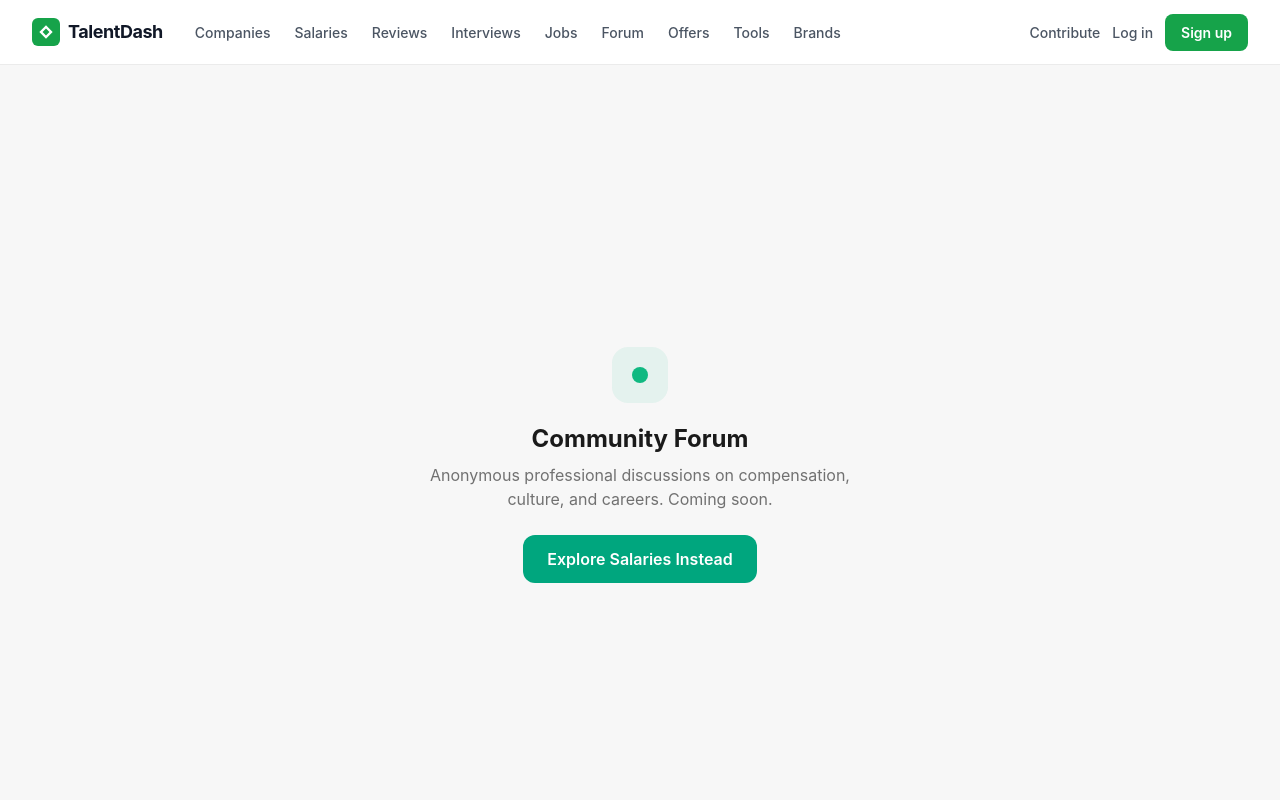
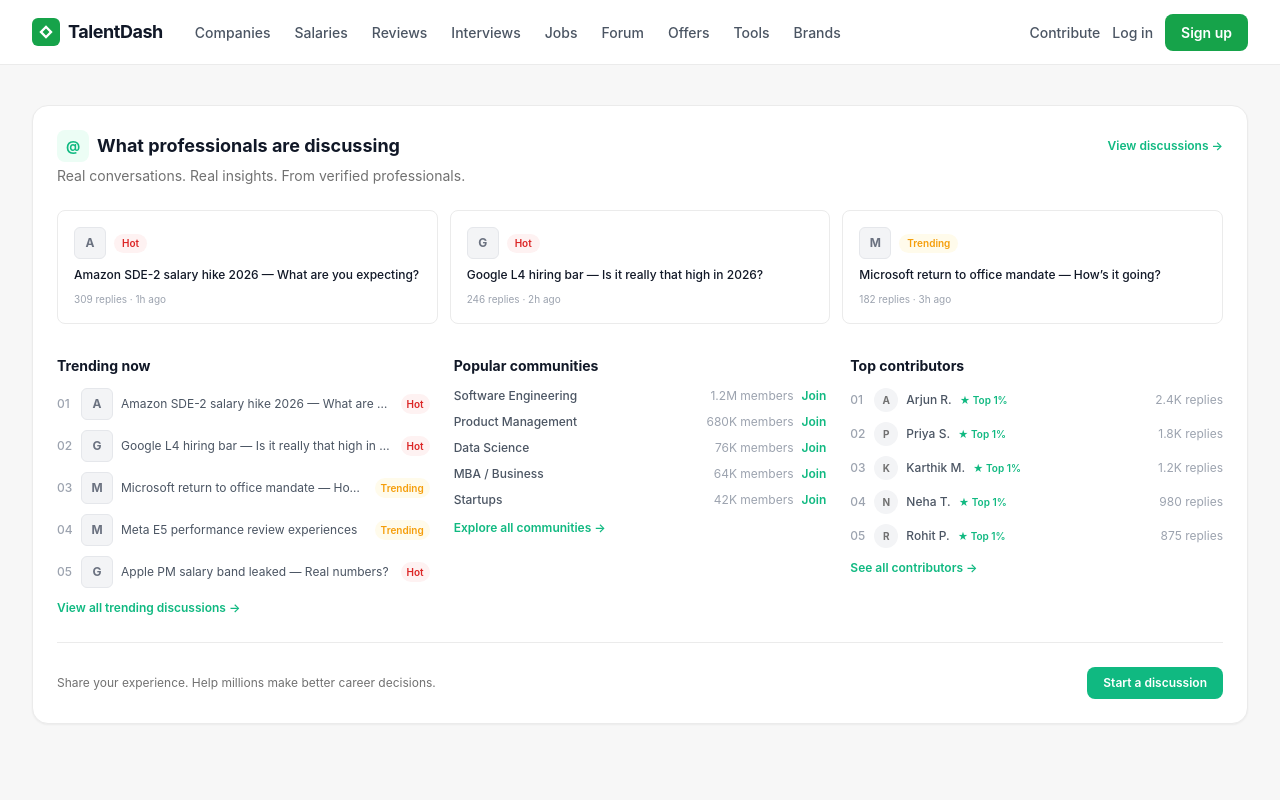
Before and after one commit to Visshwasmai24/talentdash, a Next.js app: page /community in a window 1280 px wide. Shown: the top 800 px of the page. Built offline with nearby package versions, Linux system fonts and the light colour scheme.

Commit message:
Refactor CommunityPage layout and update metadata

```diff
--- a/app/community/page.tsx
+++ b/app/community/page.tsx
@@ -1,25 +1,132 @@
 import { Metadata } from 'next';
 import Link from 'next/link';
 import { SITE_URL } from '@/lib/config';
+import { COMPANY_META } from '@/lib/mock-data';
+import CompanyLogo from '@/components/ui/CompanyLogo';
 
 export const metadata: Metadata = {
   title: 'Community Forum | TalentDash',
-  description: 'Anonymous professional discussions on compensation, culture, and careers. Coming soon.',
+  description: 'Anonymous professional discussions on compensation, culture, and careers.',
   alternates: { canonical: `${SITE_URL}/community` },
 };
 
-export default function Page() {
+const TRENDING_DISCUSSIONS = [
+  { slug: 'amazon', title: 'Amazon SDE-2 salary hike 2026 — What are you expecting?', replies: 309, time: '1h ago', tag: 'Hot' },
+  { slug: 'google', title: 'Google L4 hiring bar — Is it really that high in 2026?', replies: 246, time: '2h ago', tag: 'Hot' },
+  { slug: 'microsoft', title: 'Microsoft return to office mandate — How\u2019s it going?', replies: 182, time: '3h ago', tag: 'Trending' },
+  { slug: 'meta', title: 'Meta E5 performance review experiences', replies: 99, time: '4h ago', tag: 'Trending' },
+  { slug: 'google', title: 'Apple PM salary band leaked — Real numbers?', replies: 87, time: '5h ago', tag: 'Hot' },
+];
+
+const POPULAR_COMMUNITIES = [
+  ['Software Engineering', '1.2M members'],
+  ['Product Management', '680K members'],
+  ['Data Science', '76K members'],
+  ['MBA / Business', '64K members'],
+  ['Startups', '42K members'],
+];
+
+const TOP_CONTRIBUTORS = [
+  ['Arjun R.', 'Top 1%', '2.4K replies'],
+  ['Priya S.', 'Top 1%', '1.8K replies'],
+  ['Karthik M.', 'Top 1%', '1.2K replies'],
+  ['Neha T.', 'Top 1%', '980 replies'],
+  ['Rohit P.', 'Top 1%', '875 replies'],
+];
+
+export default function CommunityPage() {
   return (
-    <main className="min-h-screen bg-[#F7F7F7] flex items-center justify-center px-4">
-      <div className="text-center max-w-md">
-        <div className="w-14 h-14 rounded-2xl mx-auto mb-5 flex items-center justify-center" style={{ backgroundColor: '#10B98115' }}>
-          <span className="w-4 h-4 rounded-full" style={{ backgroundColor: '#10B981' }} />
+    <main className="min-h-screen bg-[#F7F7F7]">
+      <div className="max-w-7xl mx-auto px-4 sm:px-6 lg:px-8 py-10">
+        <div className="bg-white rounded-2xl border border-[#EBEBEB] p-6 shadow-sm">
+          <div className="flex items-center justify-between mb-1">
+            <div className="flex items-center gap-2">
+              <span className="w-8 h-8 rounded-lg bg-[#ECFDF5] flex items-center justify-center text-[#10B981] font-bold text-sm">@</span>
+              <h1 className="text-lg font-bold text-[#111827]">What professionals are discussing</h1>
+            </div>
+            <Link href="#" className="text-xs font-semibold text-[#10B981] hover:underline">View discussions →</Link>
+          </div>
+          <p className="text-sm text-[#717171] mb-6">Real conversations. Real insights. From verified professionals.</p>
+
+          <div className="grid grid-cols-1 sm:grid-cols-2 lg:grid-cols-3 gap-3 mb-8">
+            {TRENDING_DISCUSSIONS.slice(0, 3).map((d, i) => {
+              const meta = COMPANY_META[d.slug];
+              return (
+                <div key={i} className="p-4 rounded-lg border border-[#EBEBEB]">
+                  <div className="flex items-center gap-2 mb-2">
+                    <CompanyLogo name={meta.name} size="sm" />
+                    <span className={`text-[10px] font-semibold px-2 py-0.5 rounded-full ${d.tag === 'Hot' ? 'bg-[#FEF2F2] text-[#DC2626]' : 'bg-[#FFFBEB] text-[#F59E0B]'}`}>{d.tag}</span>
+                  </div>
+                  <p className="text-xs font-medium text-[#111827] mb-2 leading-snug">{d.title}</p>
+                  <p className="text-[10px] text-[#9CA3AF]">{d.replies} replies · {d.time}</p>
+                </div>
+              );
+            })}
+          </div>
+
+          <div className="grid grid-cols-1 lg:grid-cols-3 gap-6">
+            {/* Trending now */}
+            <div>
+              <h2 className="text-sm font-bold text-[#111827] mb-3">Trending now</h2>
+              <ol className="space-y-2.5">
+                {TRENDING_DISCUSSIONS.map((d, i) => (
+                  <li key={i} className="flex items-center justify-between text-xs">
+                    <span className="flex items-center gap-2 min-w-0">
+                      <span className="text-[#9CA3AF] font-medium w-4 shrink-0">{String(i + 1).padStart(2, '0')}</span>
+                      <CompanyLogo name={COMPANY_META[d.slug].name} size="sm" />
+                      <span className="text-[#4B5563] truncate">{d.title}</span>
+                    </span>
+                    <span className={`shrink-0 ml-2 text-[10px] font-semibold px-1.5 py-0.5 rounded-full ${d.tag === 'Hot' ? 'bg-[#FEF2F2] text-[#DC2626]' : 'bg-[#FFFBEB] text-[#F59E0B]'}`}>{d.tag}</span>
+                  </li>
+                ))}
+              </ol>
+              <Link href="#" className="text-xs font-semibold text-[#10B981] hover:underline mt-3 inline-block">View all trending discussions →</Link>
+            </div>
+
+            {/* Popular communities */}
+            <div>
+              <h2 className="text-sm font-bold text-[#111827] mb-3">Popular communities</h2>
+              <ul className="space-y-2.5">
+                {POPULAR_COMMUNITIES.map(([name, members]) => (
+                  <li key={name} className="flex items-center justify-between text-xs">
+                    <span className="text-[#4B5563] font-medium">{name}</span>
+                    <span className="flex items-center gap-2">
+                      <span className="text-[#9CA3AF]">{members}</span>
+                      <Link href="#" className="text-[#10B981] font-semibold hover:underline">Join</Link>
+                    </span>
+                  </li>
+                ))}
+              </ul>
+              <Link href="#" className="text-xs font-semibold text-[#10B981] hover:underline mt-3 inline-block">Explore all communities →</Link>
+            </div>
+
+            {/* Top contributors */}
+            <div>
+              <h2 className="text-sm font-bold text-[#111827] mb-3">Top contributors</h2>
+              <ol className="space-y-2.5">
+                {TOP_CONTRIBUTORS.map(([name, badge, replies], i) => (
+                  <li key={name} className="flex items-center justify-between text-xs">
+                    <span className="flex items-center gap-2">
+                      <span className="text-[#9CA3AF] font-medium w-4">{String(i + 1).padStart(2, '0')}</span>
+                      <span className="w-6 h-6 rounded-full bg-[#F3F4F6] flex items-center justify-center text-[10px] font-bold text-[#717171]">{name.charAt(0)}</span>
+                      <span className="text-[#4B5563] font-medium">{name}</span>
+                      <span className="text-[10px] text-[#10B981] font-semibold">★ {badge}</span>
+                    </span>
+                    <span className="text-[#9CA3AF] shrink-0">{replies}</span>
+                  </li>
+                ))}
+              </ol>
+              <Link href="#" className="text-xs font-semibold text-[#10B981] hover:underline mt-3 inline-block">See all contributors →</Link>
+            </div>
+          </div>
+
+          <div className="flex items-center justify-between mt-6 pt-6 border-t border-[#EBEBEB]">
+            <p className="text-xs text-[#717171]">Share your experience. Help millions make better career decisions.</p>
+            <Link href="/contribute" className="inline-flex px-4 py-2 bg-[#10B981] text-white text-xs font-semibold rounded-lg hover:bg-[#059669] transition-colors">
+              Start a discussion
+            </Link>
+          </div>
         </div>
-        <h1 className="text-2xl font-bold text-[#1a1a1a] mb-2">Community Forum</h1>
-        <p className="text-[#717171] mb-6">Anonymous professional discussions on compensation, culture, and careers. Coming soon.</p>
-        <Link href="/salaries" className="inline-flex px-6 py-3 bg-[#00A67E] text-white font-semibold rounded-xl hover:bg-[#008f6c] transition-colors">
-          Explore Salaries Instead
-        </Link>
       </div>
     </main>
   );
```
